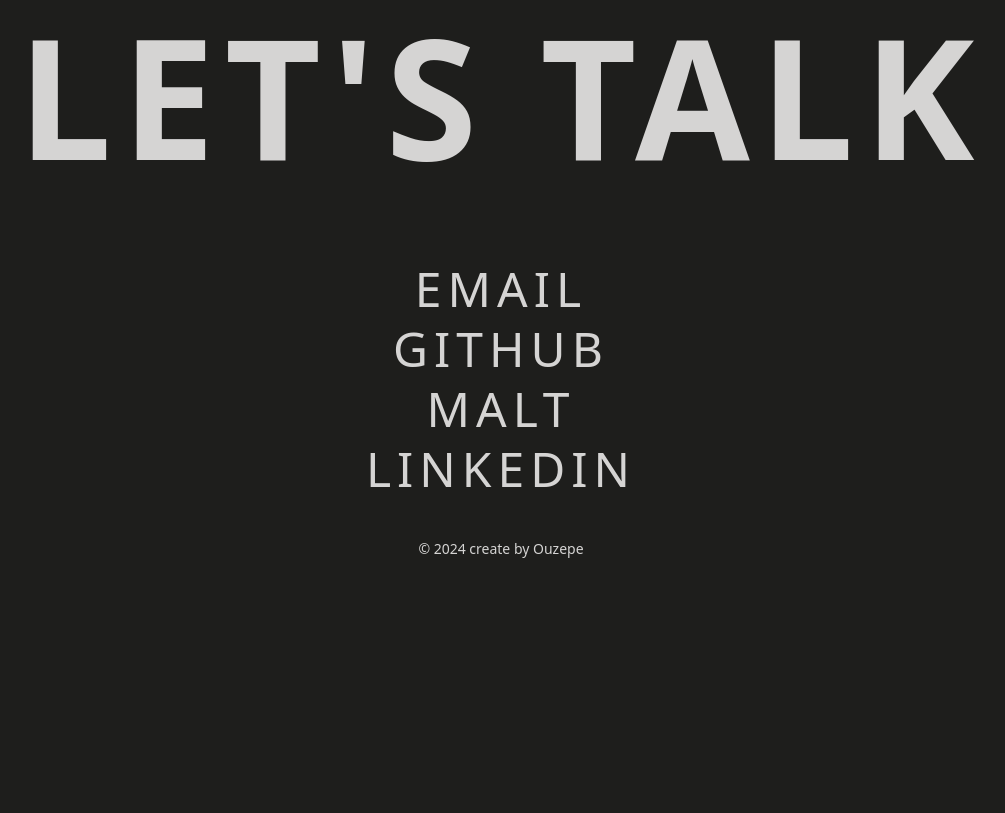
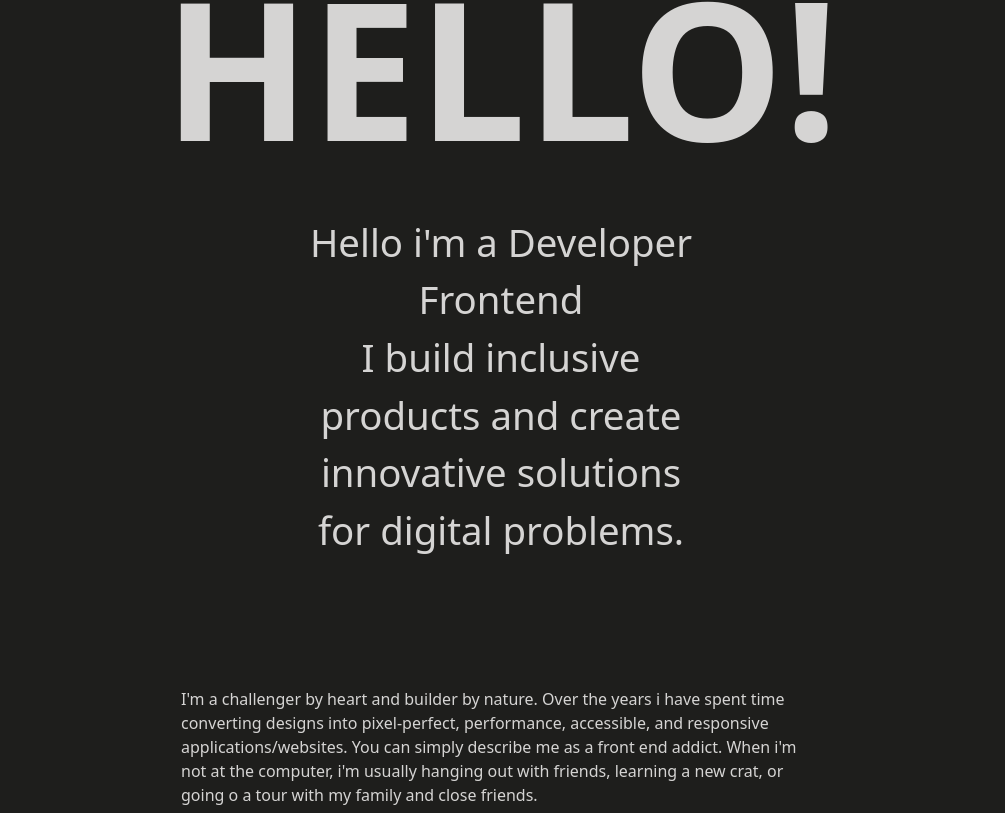
Before and after one commit to ouzepe/portfolio_v4, a Next.js app: page / in a window 1280 px wide. Shown: the part 171-984 px from the top of the page, without its empty margins (139-1144 px from the left). Before the commit the page ends 824 px from the top, so only its background shows below. Built offline with nearby package versions, Linux system fonts and the light colour scheme.

Commit message:
about page

```diff
--- a/components/About.tsx
+++ b/components/About.tsx
@@ -1,7 +1,29 @@
-import React from 'react'
+import React from "react";
 
 export const About = () => {
   return (
-    <div>About</div>
-  )
-}
+    <div className='h-[100dvh] flex justify-center items-center' id='about'>
+      <div className='w-[50vw] flex flex-col items-center'>
+        <h1 className='mt-[40vh] uppercase font-bold text-6xl lg:text-[15dvw]'>
+          Hello!{" "}
+        </h1>
+        <div className='text-[4vh] w-[50vh] lg:text-[3vw] lg:w-[30vw] text-center pt-[4vw]'>
+          <h2>Hello i&apos;m a Developer Frontend</h2>
+          <p>
+            I build inclusive products and create innovative solutions for
+            digital problems.
+          </p>
+        </div>
+
+        <p className='mt-[10vw]'>
+          I&apos;m a challenger by heart and builder by nature. Over the years i
+          have spent time converting designs into pixel-perfect, performance,
+          accessible, and responsive applications/websites. You can simply
+          describe me as a front end addict. When i&apos;m not at the computer,
+          i&apos;m usually hanging out with friends, learning a new crat, or
+          going o a tour with my family and close friends.
+        </p>
+      </div>
+    </div>
+  );
+};
```
